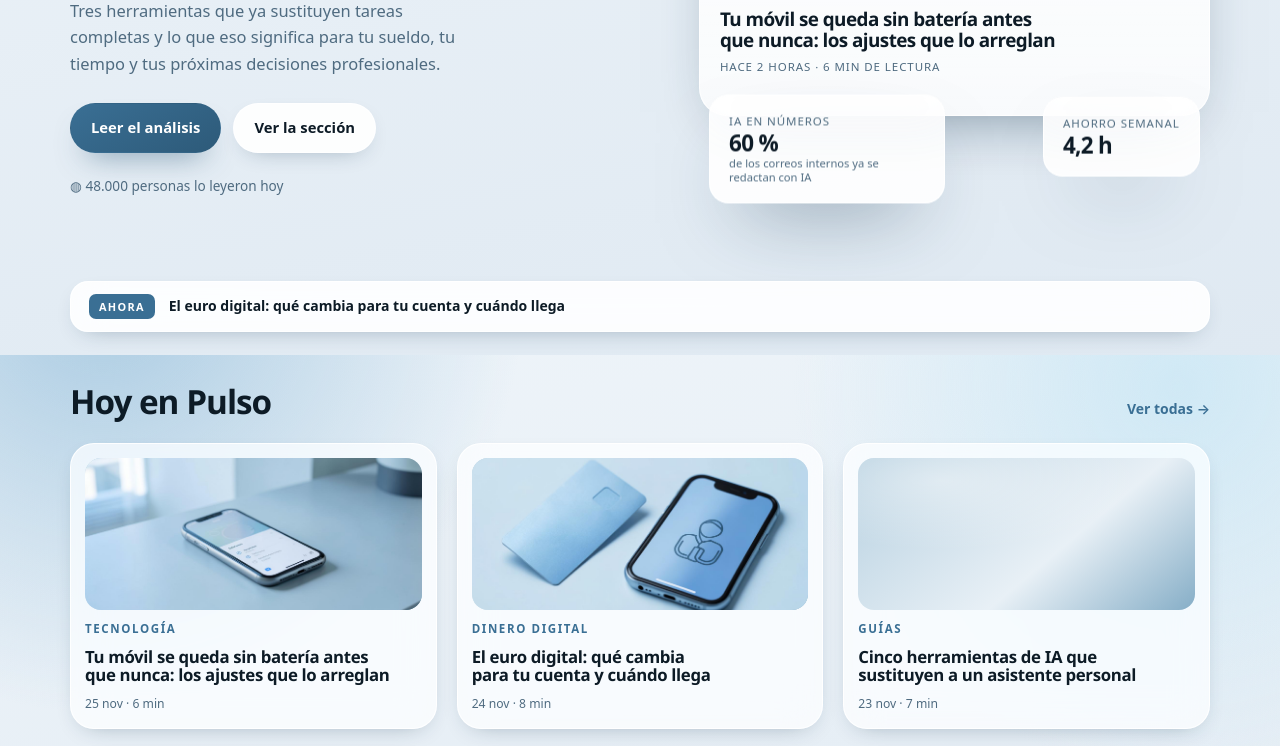
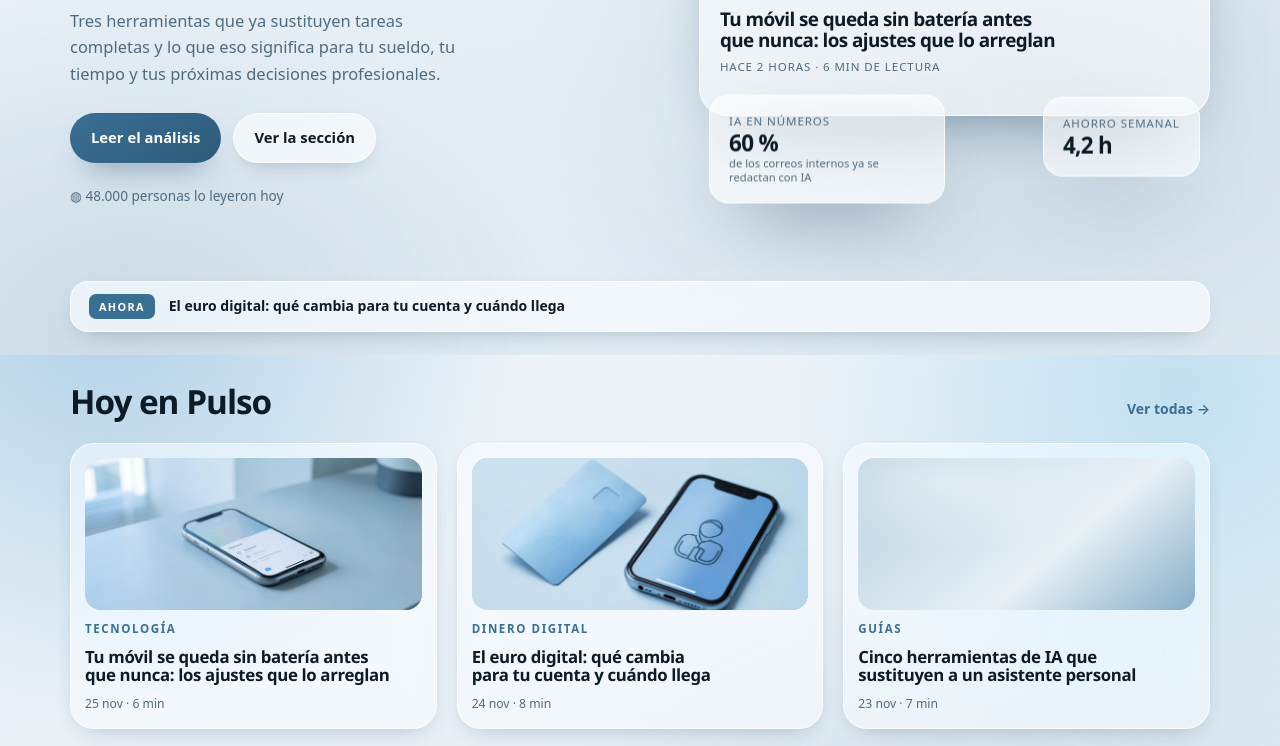
Before and after one commit to jevs-maker/pulso-digital, an Astro site: page / in a window 1280 px wide. Shown: the part 445-1191 px from the top of the page. Built offline with nearby package versions, Linux system fonts and the light colour scheme; Astro itself is replaced by a stand-in of ours.

Commit message:
Diseño: fondo móvil, transparencia en modo claro y tarjetas interactivas
Arregla la franja negra superior en móviles pintando el fondo en <html>,
ajusta el aire entre la etiqueta y el titular, hace el cristal visible de
día y añade elevación, zoom de imagen y halo que sigue al cursor.

🤖 Generated with Codebuff
Co-Authored-By: Codebuff <noreply@codebuff.com>

```diff
--- a/src/layouts/Base.astro
+++ b/src/layouts/Base.astro
@@ -96,11 +96,13 @@ const actual = Astro.url.pathname;
         var boton = document.querySelector('[data-tema]');
         if (!boton) return;
         var texto = boton.querySelector('[data-tema-texto]');
+        var meta = document.querySelector('meta[name="theme-color"]');
         function pintar() {
           var oscuro = document.documentElement.dataset.theme === 'dark';
           boton.setAttribute('aria-pressed', oscuro ? 'true' : 'false');
           boton.setAttribute('aria-label', oscuro ? 'Cambiar a modo día' : 'Cambiar a modo noche');
           if (texto) texto.textContent = oscuro ? 'Día' : 'Noche';
+          if (meta) meta.setAttribute('content', oscuro ? '#0b1620' : '#eef4f9');
         }
         pintar();
         boton.addEventListener('click', function () {
@@ -110,6 +112,18 @@ const actual = Astro.url.pathname;
           pintar();
         });
       })();
+
+      // La luz de las tarjetas sigue al cursor (solo con ratón).
+      (function () {
+        if (!window.matchMedia || !window.matchMedia('(hover: hover)').matches) return;
+        document.querySelectorAll('.card').forEach(function (card) {
+          card.addEventListener('pointermove', function (e) {
+            var r = card.getBoundingClientRect();
+            card.style.setProperty('--mx', e.clientX - r.left + 'px');
+            card.style.setProperty('--my', e.clientY - r.top + 'px');
+          });
+        });
+      })();
     </script>
   </body>
 </html>
--- a/src/styles/global.css
+++ b/src/styles/global.css
@@ -9,15 +9,16 @@
   --brand-deep: #2d5a79;
   --brand-soft: #e8f0f6;
   --on-brand: #ffffff;
-  --card: rgba(255, 255, 255, 0.72);
-  --card-strong: rgba(255, 255, 255, 0.9);
-  --edge: rgba(255, 255, 255, 0.9);
-  --line: #d6e3ee;
+  --card: rgba(255, 255, 255, 0.5);
+  --card-strong: rgba(255, 255, 255, 0.62);
+  --edge: rgba(255, 255, 255, 0.75);
+  --line: rgba(58, 111, 148, 0.15);
   --shadow-sm: 0 8px 24px -14px rgba(18, 50, 75, 0.45);
   --shadow: 0 22px 60px -28px rgba(18, 50, 75, 0.5);
   --shadow-lg: 0 34px 80px -34px rgba(18, 50, 75, 0.55);
-  --glow-a: rgba(158, 196, 222, 0.85);
-  --glow-b: rgba(205, 232, 245, 0.9);
+  --glow-a: rgba(124, 178, 216, 0.55);
+  --glow-b: rgba(167, 213, 237, 0.6);
+  --glow-c: rgba(58, 111, 148, 0.14);
   --radius: 24px;
   --pad: clamp(18px, 5vw, 40px);
   color-scheme: light;
@@ -41,6 +42,7 @@
   --shadow-lg: 0 34px 80px -34px rgba(0, 0, 0, 0.9);
   --glow-a: rgba(58, 111, 148, 0.55);
   --glow-b: rgba(31, 74, 99, 0.6);
+  --glow-c: rgba(58, 111, 148, 0.32);
   color-scheme: dark;
 }
 
@@ -49,20 +51,31 @@
 html {
   scroll-behavior: smooth;
   -webkit-text-size-adjust: 100%;
+  min-height: 100%;
+  /* El fondo vive en <html> para que el navegador del móvil lo pinte
+     también fuera de la página (arriba al rebotar) y no aparezcan
+     franjas negras. */
+  background-color: var(--bg);
+  background-image:
+    radial-gradient(680px 680px at 8% -8%, var(--glow-a), transparent 62%),
+    radial-gradient(640px 640px at 92% 4%, var(--glow-b), transparent 60%),
+    radial-gradient(760px 520px at 80% 68%, var(--glow-c), transparent 66%),
+    radial-gradient(620px 480px at 10% 96%, var(--glow-c), transparent 68%),
+    linear-gradient(170deg, var(--bg) 0%, var(--bg-2) 100%);
+  background-attachment: fixed;
+  background-repeat: no-repeat;
+  background-size: cover;
+  transition: background-color 0.35s ease, color 0.35s ease;
 }
 
 body {
   margin: 0;
   min-height: 100vh;
+  min-height: 100dvh;
   font-family: ui-sans-serif, system-ui, -apple-system, 'Segoe UI', Inter, Roboto, sans-serif;
   color: var(--text);
-  background:
-    radial-gradient(680px 680px at 8% -8%, var(--glow-a), transparent 62%),
-    radial-gradient(640px 640px at 92% 4%, var(--glow-b), transparent 60%),
-    linear-gradient(170deg, var(--bg) 0%, var(--bg-2) 100%);
-  background-attachment: fixed;
+  background: transparent;
   line-height: 1.6;
-  transition: background-color 0.35s ease, color 0.35s ease;
 }
 
 h1, h2, h3, h4 {
@@ -263,7 +276,10 @@ img { max-width: 100%; display: block; }
   padding: 44px 0 52px;
 }
 
+.hero .pill { margin-bottom: 20px; }
+
 .hero-title {
+  margin-top: 0;
   font-size: clamp(2.3rem, 4.6vw, 3.6rem);
   font-weight: 800;
   letter-spacing: -0.045em;
@@ -297,11 +313,23 @@ img { max-width: 100%; display: block; }
   position: relative;
   padding: 12px;
   border-radius: 28px;
-  background: linear-gradient(180deg, rgba(255, 255, 255, 0.94), rgba(255, 255, 255, 0.78));
-  border: 1px solid rgba(255, 255, 255, 0.92);
+  background: linear-gradient(180deg, rgba(255, 255, 255, 0.72), rgba(255, 255, 255, 0.5));
+  border: 1px solid rgba(255, 255, 255, 0.85);
   box-shadow: 0 26px 60px -30px rgba(18, 50, 75, 0.55);
+  backdrop-filter: blur(22px) saturate(150%);
+  -webkit-backdrop-filter: blur(22px) saturate(150%);
   overflow: hidden;
+  transition: transform 0.4s cubic-bezier(0.22, 1, 0.36, 1), box-shadow 0.4s ease, border-color 0.4s ease;
 }
+
+.hero-card:hover {
+  transform: translateY(-7px);
+  box-shadow: 0 40px 80px -32px rgba(18, 50, 75, 0.6);
+  border-color: color-mix(in srgb, var(--brand) 45%, transparent);
+}
+
+.hero-card .hero-img img { transition: transform 0.7s cubic-bezier(0.22, 1, 0.36, 1); }
+.hero-card:hover .hero-img img { transform: scale(1.06); }
 
 [data-theme='dark'] .hero-card {
   background: linear-gradient(180deg, rgba(30, 48, 62, 0.94), rgba(16, 28, 38, 0.86));
@@ -430,6 +458,7 @@ img { max-width: 100%; display: block; }
 }
 
 .card {
+  position: relative;
   display: flex;
   flex-direction: column;
   gap: 10px;
@@ -440,13 +469,47 @@ img { max-width: 100%; display: block; }
   box-shadow: var(--shadow-sm);
   backdrop-filter: blur(18px) saturate(150%);
   -webkit-backdrop-filter: blur(18px) saturate(150%);
-  transition: transform 0.25s ease, box-shadow 0.25s ease;
+  overflow: hidden;
+  transition: transform 0.35s cubic-bezier(0.22, 1, 0.36, 1), box-shadow 0.35s ease,
+    border-color 0.35s ease, background 0.35s ease;
+}
+
+/* Luz que sigue al cursor por encima de la tarjeta */
+.card::after {
+  content: '';
+  position: absolute;
+  inset: 0;
+  border-radius: inherit;
+  pointer-events: none;
+  background: radial-gradient(
+    260px circle at var(--mx, 50%) var(--my, 0%),
+    color-mix(in srgb, var(--brand) 22%, transparent),
+    transparent 70%
+  );
+  opacity: 0;
+  transition: opacity 0.35s ease;
+  z-index: 1;
 }
 
 .card:hover {
-  transform: translateY(-4px);
-  box-shadow: var(--shadow);
+  transform: translateY(-6px);
+  box-shadow: var(--shadow-lg);
+  border-color: color-mix(in srgb, var(--brand) 42%, var(--edge));
+  background: var(--card-strong);
 }
+
+.card:hover::after { opacity: 1; }
+
+.card > * { position: relative; z-index: 2; }
+
+.card .card-img img {
+  transition: transform 0.7s cubic-bezier(0.22, 1, 0.36, 1);
+}
+
+.card:hover .card-img img { transform: scale(1.06); }
+
+.card h3 { transition: color 0.3s ease; }
+.card:hover h3 { color: color-mix(in srgb, var(--brand) 70%, var(--text)); }
 
 .card-img {
   height: 152px;
@@ -506,11 +569,12 @@ img { max-width: 100%; display: block; }
   gap: 6px;
   padding: 16px 0;
   border-bottom: 1px solid var(--line);
-  transition: padding-left 0.2s ease;
+  transition: padding-left 0.25s ease, color 0.25s ease;
 }
 
 .row-link:last-child { border-bottom: 0; }
-.row-link:hover { padding-left: 6px; }
+.row-link:hover { padding-left: 8px; }
+.row-link:hover strong { color: var(--brand); }
 
 /* ---------- anuncio ---------- */
 
```
